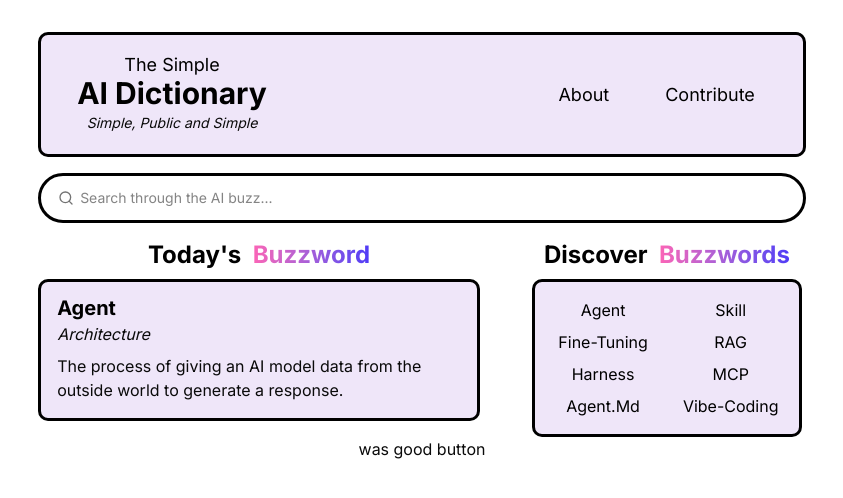
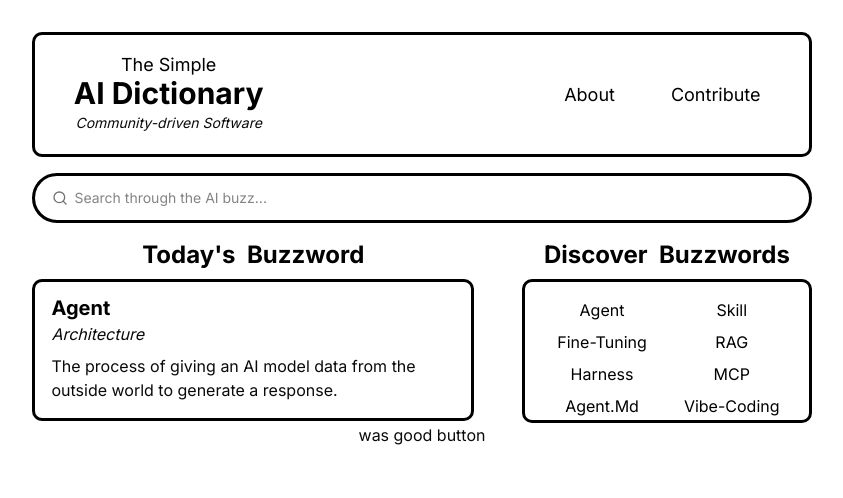
Before and after one commit to ahmed33033/ai-dictionary, a Next.js app: page / in a window 1280 px wide. Shown: the top 498 px of the page, without its empty margins (218-1061 px from the left). Built offline with nearby package versions, Linux system fonts and the light colour scheme.

Commit message:
Adjusted search bar and discover buzzwords container for better styling

```diff
--- a/app/globals.css
+++ b/app/globals.css
@@ -88,7 +88,7 @@
   --popover-foreground: oklch(0.145 0 0);
   --primary: oklch(0 0 0);
   --primary-foreground: oklch(0.985 0 0);
-  --secondary: oklch(0.9376 0.0271 307.05);
+  --secondary: oklch(1, 0, 0);
   --secondary-foreground: oklch(0.205 0 0);
   --muted: oklch(0.97 0 0);
   --muted-foreground: oklch(0.556 0 0);
--- a/app/page.tsx
+++ b/app/page.tsx
@@ -36,7 +36,7 @@ export default function Home() {
                 <p className="text-3xl font-bold">AI Dictionary</p>
               </Link>
               <br />
-              <div className="italic text-sm inline-block">Simple, Public and Simple</div>
+              <div className="italic text-sm inline-block">Community-driven Software</div>
             </div>
           </div>
           <nav className="inline">
@@ -58,13 +58,13 @@ export default function Home() {
           value={searchTerm}
           onValueChange={(search) => setSearchTerm(search)}
         />
-        <div className="relative z-1">
+        <div className="relative z-1 flex justify-center">
           {searchTerm.length > 0 && (
-            <CommandList className="absolute w-full *:*:border-2 *:*:not-last:border-be mbs-1  drop-shadow-2xl/50 drop-shadow-primary">
-              <CommandEmpty className="rounded-full  bg-white p-2 ps-4 border-primary">No results found.</CommandEmpty>
+            <CommandList className="absolute w-[95%]  border-3 border-primary  drop-shadow-2xl/50 drop-shadow-primary">
+              <CommandEmpty className="bg-white p-2 ps-4 ">No results found.</CommandEmpty>
               {termsPlaceholder.map((term) => (
                 <CommandItem
-                  className=" text-primary border-primary bg-white"
+                  className=" text-primary bg-white border-be-2 border-1"
                   onSelect={(value) => router.push(`/term/${term}`)}
                   key={term}
                 >
@@ -79,7 +79,7 @@ export default function Home() {
         <article>
           <h1 className="px-8 text-2xl font-bold text-primary mb-2 text-center">
             Today's &nbsp;
-            <span className="bg-linear-to-r from-pink-400 to-indigo-600 bg-clip-text text-transparent">Buzzword</span>
+            <span>Buzzword</span>
           </h1>
           <div className="border-3 border-primary rounded-lg p-4 pt-3 bg-secondary">
             <h2 className="w-max capitalize text-xl font-bold text-red text-primary ">
@@ -94,11 +94,11 @@ export default function Home() {
         <article className="min-w-fit flex items-center flex-col">
           <h1 className="text-center px-4 text-2xl font-bold text-primary mb-2">
             Discover &nbsp;
-            <span className="bg-linear-to-r from-pink-400 to-indigo-600 bg-clip-text text-transparent">Buzzwords</span>
+            <span>Buzzwords</span>
           </h1>
-          <div className="border-3 border-primary rounded-lg p-3 bg-secondary max-w-fit grow">
-            <ul className="grid grid-cols-2 grid-flow-row p-1 px-2 gap-2 gap-x-8">
-              {termsPlaceholder.slice(0, 8).map((term) => (
+          <div className="border-3 border-primary rounded-lg p-3 bg-secondary px-5 basis-36 grow overflow-scroll">
+            <ul className="grid grid-cols-2 grid-flow-row p-1 px-2 gap-2 gap-x-8 ">
+              {termsPlaceholder.slice(0, 12).map((term) => (
                 <li className="text-center" key={term}>
                   <Link className="capitalize text-primary  hover:underline decoration-2 " href={`/term/${term}`}>
                     {term}
--- a/components/ui/command.tsx
+++ b/components/ui/command.tsx
@@ -12,7 +12,7 @@ function Command({ className, ...props }: React.ComponentProps<typeof CommandPri
   return (
     <CommandPrimitive
       data-slot="command"
-      className={cn("flex flex-col rounded-4xl bg-popover text-popover-foreground", className)}
+      className={cn("flex flex-col rounded-4xl bg-popover text-popover-foreground align-middle ", className)}
       {...props}
     />
   );
@@ -107,7 +107,7 @@ function CommandItem({ className, children, ...props }: React.ComponentProps<typ
     <CommandPrimitive.Item
       data-slot="command-item"
       className={cn(
-        "group/command-item relative flex cursor-default items-center gap-2 rounded-full px-3 py-2 text-sm font-medium outline-hidden select-none in-data-[slot=dialog-content]:rounded-3xl data-[disabled=true]:pointer-events-none data-[disabled=true]:opacity-50 data-selected:bg-secondary data-selected:text-foreground [&_svg]:pointer-events-none [&_svg]:shrink-0 [&_svg:not([class*='size-'])]:size-4 data-selected:*:[svg]:text-foreground",
+        "group/command-item relative flex cursor-default items-center gap-2 px-3 py-2 text-sm font-medium outline-hidden select-none in-data-[slot=dialog-content]:rounded-3xl data-[disabled=true]:pointer-events-none data-[disabled=true]:opacity-50 data-selected:bg-gray-300 data-selected:text-foreground [&_svg]:pointer-events-none [&_svg]:shrink-0 [&_svg:not([class*='size-'])]:size-4 data-selected:*:[svg]:text-foreground",
         className,
       )}
       {...props}
```
